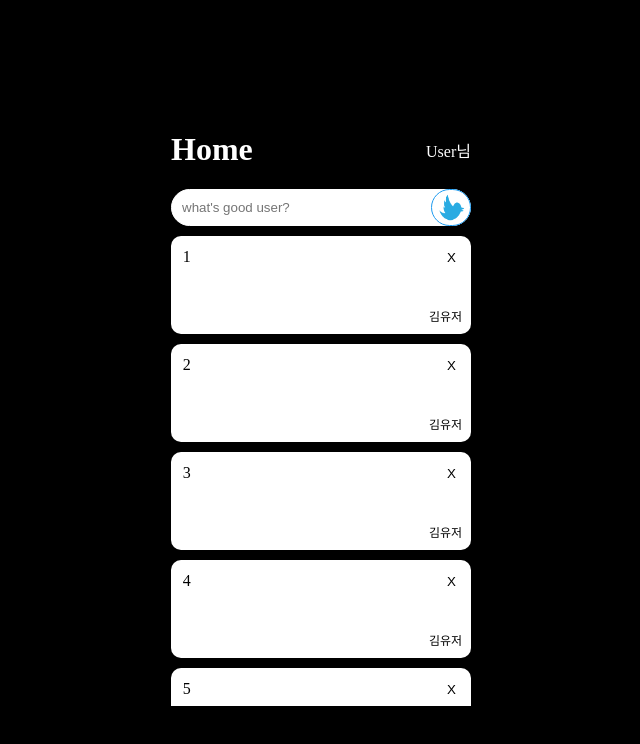
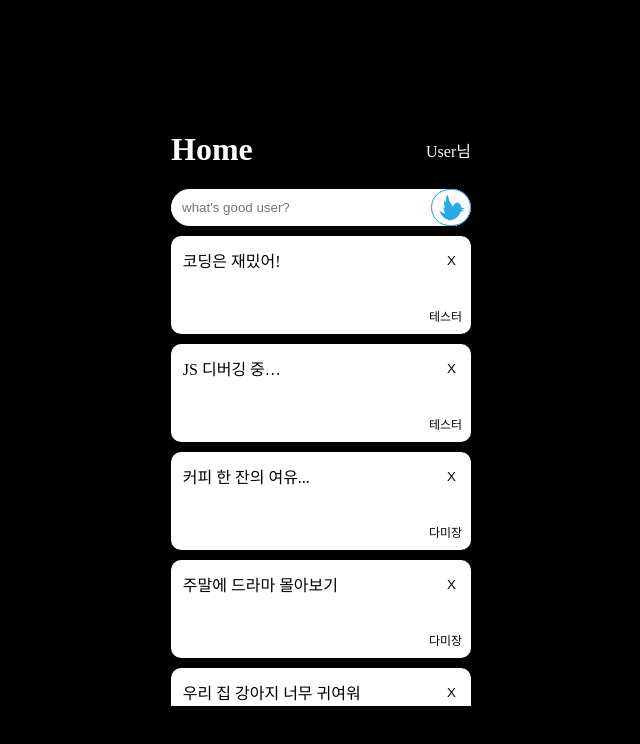
Before and after one commit to leejuyeon7852/clone-x-fronted, a Vue app: page /main in a window 1280 px wide. Shown: the top 744 px of the page, without its empty margins (319-959 px from the left). Built offline with nearby package versions, Linux system fonts and the light colour scheme.

Commit message:
#6 FeedList, testData

```diff
--- a/src/components/FeedList.vue
+++ b/src/components/FeedList.vue
@@ -1,11 +1,11 @@
 <template>
   <div class="feed-list-container">
-    <div class="feed-container" v-for="i in 10" :key="i">
+    <div class="feed-container" v-for="feed in feeds" :key="feed.id">
         <div class="feed-header">
-            <div class="feed-content">{{ i }}</div>
+            <div class="feed-content">{{ feed.content }}</div>
             <button class="feed-delete-button">X</button>
         </div>
-        <div class="feed-name">김유저</div>
+        <div class="feed-name">{{ feed.user.name }}</div>
     </div>
   </div>
 </template>
@@ -13,7 +13,89 @@
 <script>
 export default {
     name: "FeedList",
+    data(){
+        return{
+            feeds: []
+        };
+    },
+    created(){
+        this.feeds = testData;
+    }
 }
+const testData = [
+    {
+        id: 11,
+        content: "코딩은 재밌어!",
+        user: {
+            id: 12,
+            name: "테스터"
+        }
+    },
+    {
+        id: 10,
+        content: "JS 디버깅 중…",
+        user: {
+            id: 12,
+            name: "테스터"
+        }
+    },
+    {
+        id: 9,
+        content: "커피 한 잔의 여유...",
+        user: {
+            id: 13,
+            name: "다미장"
+        }
+    },
+    {
+        id: 6,
+        content: "주말에 드라마 몰아보기",
+        user: {
+            id: 13,
+            name: "다미장"
+        }
+    },
+    {
+        id: 5,
+        content: "우리 집 강아지 너무 귀여워",
+        user: {
+            id: 13,
+            name: "다미장"
+        }
+    },
+    {
+        id: 4,
+        content: "2025년에는 꼭 운동한다!",
+        user: {
+            id: 11,
+            name: "user"
+        }
+    },
+    {
+        id: 3,
+        content: "디버깅만 몇 시간째…",
+        user: {
+            id: 11,
+            name: "user"
+        }
+    },
+    {
+        id: 2,
+        content: "아침 커피로 하루 시작",
+        user: {
+            id: 11,
+            name: "user"
+        }
+    },
+    {
+        id: 1,
+        content: "오늘도 멋진 하루 되세요!",
+        user: {
+            id: 11,
+            name: "user"
+        }
+    }
+]
 </script>
 
 <style>
```
